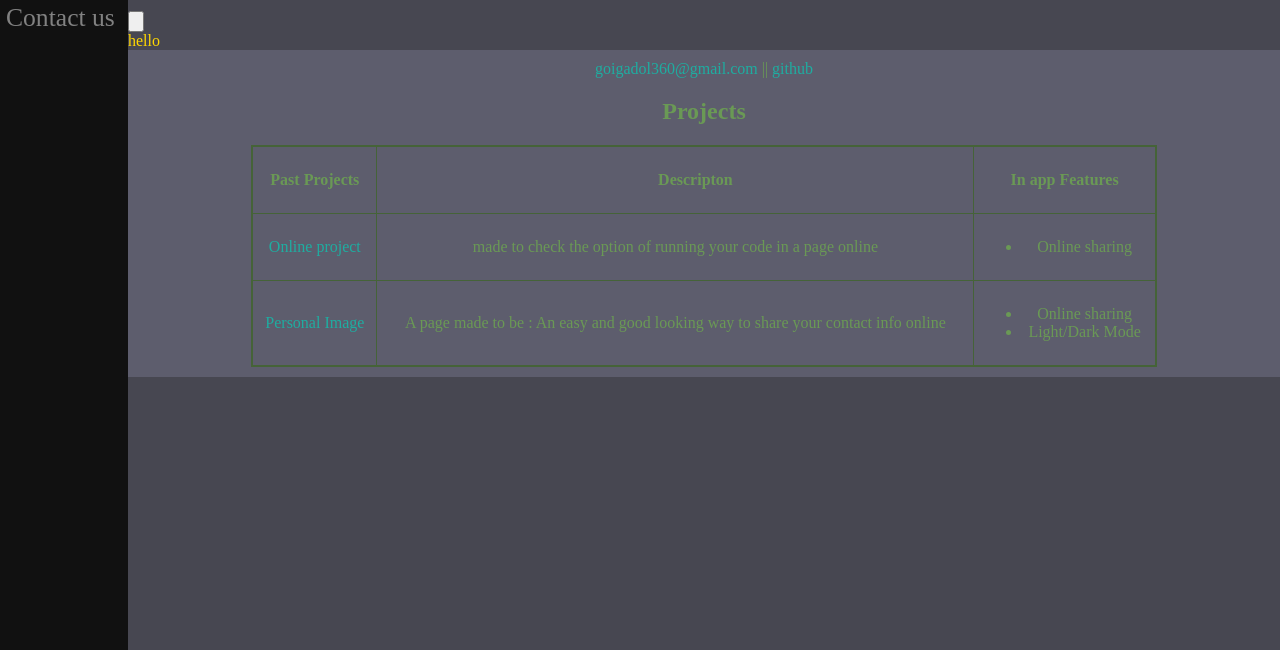
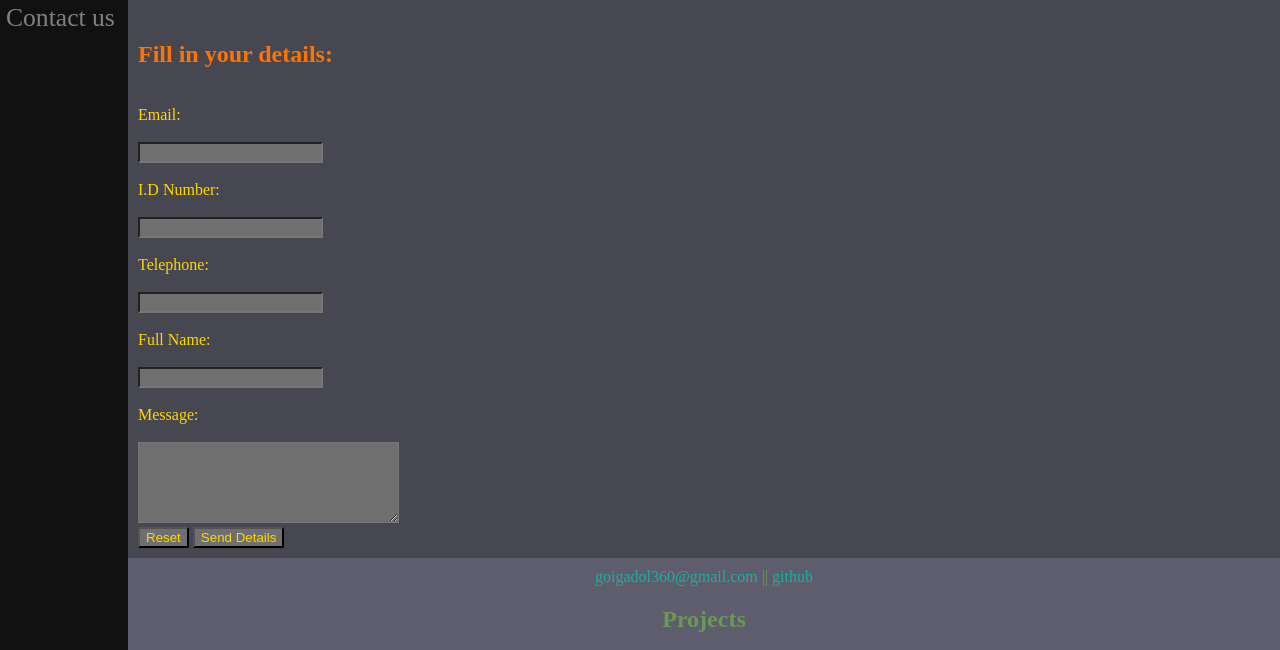
Before and after one commit to shahafSegal/countryWiki, a plain HTML site: page contact.html in a window 1280 px wide. Shown: the part 149-799 px from the top of the page. Drawn offline with Linux system fonts and the light colour scheme.

Commit message:
contact page done

```diff
--- a/contact.html
+++ b/contact.html
@@ -27,10 +27,6 @@
 
     </header>
 
-    <form action="">
-        <input type="button"  ondblclick="" value="">
-    </form>
-
     <div class="sidenav">
         <a href="index.html">Home</a>
         <a href="cities.html">Cities</a>
@@ -38,7 +34,27 @@
         <a href="contact.html">Contact us</a>
     </div>
 
-     hello
+    <form > <h2><b>Fill in your details:</b></h2>
+        <label for="Email">Email:</label>
+        <input type="email" id="Email" name="Email">
+
+        <label for="identity">I.D Number:</label>
+        <input type="tel" name="identity" id="identity">
+
+        <label for="telly">Telephone:</label>
+        <input type="tel" name="telly" id="telly" >
+
+        <label for="Fullname">Full Name:</label>
+        <input type="text" id="Fullname" name="Fullname">
+
+        <label for="Msg">Message:</label>
+        <textarea name="Msg" id="Msg" cols="30" rows="5"></textarea>
+        <br>
+        <input type="reset">
+        <input type="submit" value="Send Details">
+    </form>
+
+
 
     <footer>
         <a href="mailto:goigadol360@gmail.com" target="_blank"> goigadol360@gmail.com</a>
@@ -56,6 +72,7 @@
             </tbody>
         </table>
     </footer>
+
     <script src="stButton.js"></script>
 </body>
 </html>
--- a/def_style.css
+++ b/def_style.css
@@ -3,6 +3,14 @@ body{
     margin-left: 10vw;
     width: 90%;
     z-index: 50;
+    min-height: 75vh;
+    flex: 1;
+
+
+}
+
+form{
+    padding: 10px;
 }
 
 body article{
@@ -13,12 +21,13 @@ header h2{
     font-size: 3vh;
 
 }
-article{
+article ,form{
     padding-left: 10px;
     width: 80%;
 }
-article li::after{
-    content: '\A\A';
+
+article li::after , form label::before ,form label::after{
+    content: '\A';
     white-space: pre;
     display: block;
 }
@@ -33,17 +42,18 @@ header{
     padding: 1px;
     z-index: 100;
 }
-footer{
-    text-align: center;
-    padding: 10px;
-}
-
 table {
     border-collapse: collapse;
     width: 80%;
     margin-left: auto;
     margin-right: auto;
 }
+
+footer{
+    text-align: center;
+    padding: 10px;
+}
+
 
 td, th {padding: 8px; }
 
@@ -101,13 +111,15 @@ a,span{
   }
 
   .sidenav a:hover {
-    color: #f1f1f1;
+    color: #c1c1c1;
   }
 
   .main {
     margin-left: 200px; /* Same as the width of the sidenav */
   }
 
+
+
   @media screen and (max-height: 450px) {
     .sidenav {padding-top: 15px;}
     .sidenav a {font-size: 18px;}
--- a/style1.css
+++ b/style1.css
@@ -9,13 +9,18 @@ header{
     color:#ffd700
 }
 
-h3,h4, .cName,  article b{
+h3,h4, .cName, b{
     color: #ff7300;
 }
 
 footer{
     background-color: #5d5d6d;
     color: #6a9955;
+}
+
+form input ,form textarea{
+    background-color: #6f6f6f ;
+    color:#ffd700
 }
 
 table {
```
